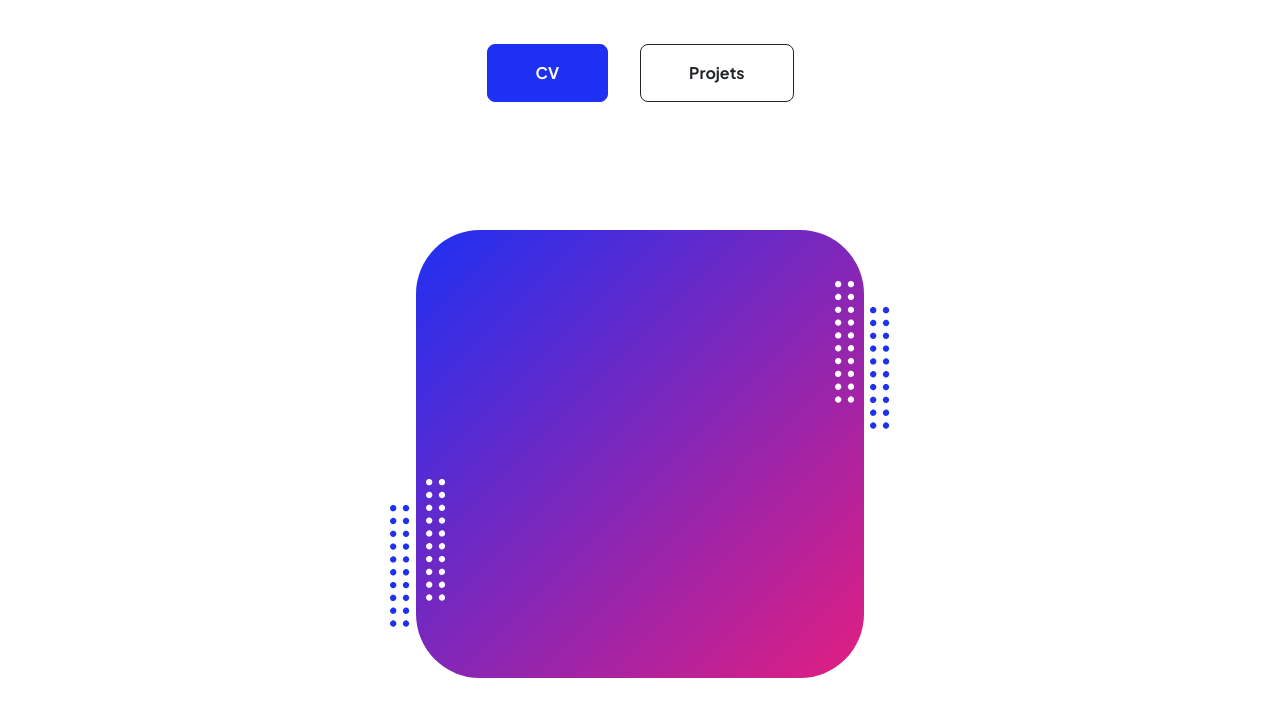
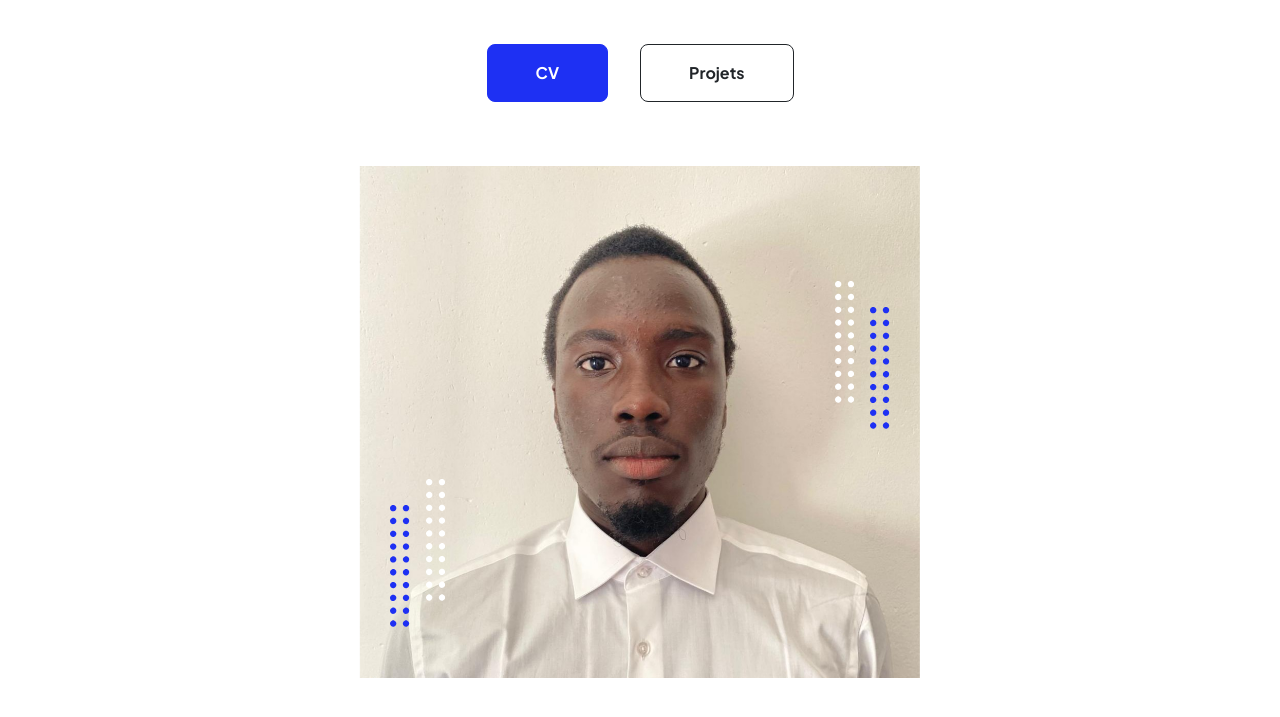
Before and after one commit to bseydi/bseydi.github.io, a plain HTML site: page index.html in a window 1280 px wide. Shown: the part 291-1008 px from the top of the page. Drawn offline with nearby package versions, Linux system fonts and the light colour scheme.

Commit message:
Add profil image

```diff
--- a/index.html
+++ b/index.html
@@ -56,7 +56,7 @@
                                 <div class="profile bg-gradient-primary-to-secondary">
                                     <!-- TIP: For best results, use a photo with a transparent background like the demo example below-->
                                     <!-- Watch a tutorial on how to do this on YouTube (link)-->
-                                    <!-- <img class="profile-img" src="assets/profile.png" alt="..." /> -->
+                                    <img class="profile-img" src="assets/profil.jpg" alt="..." />
                                     <div class="dots-1">
                                         <!-- SVG Dots-->
                                         <svg version="1.1" xmlns="http://www.w3.org/2000/svg" xmlns:xlink="http://www.w3.org/1999/xlink" x="0px" y="0px" viewBox="0 0 191.6 1215.4" style="enable-background: new 0 0 191.6 1215.4" xml:space="preserve">
```
Also changed, not shown: assets/profil.jpg (added).
